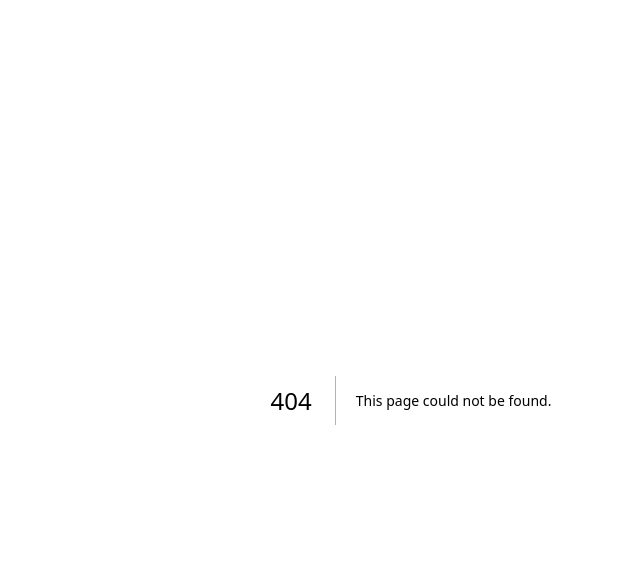
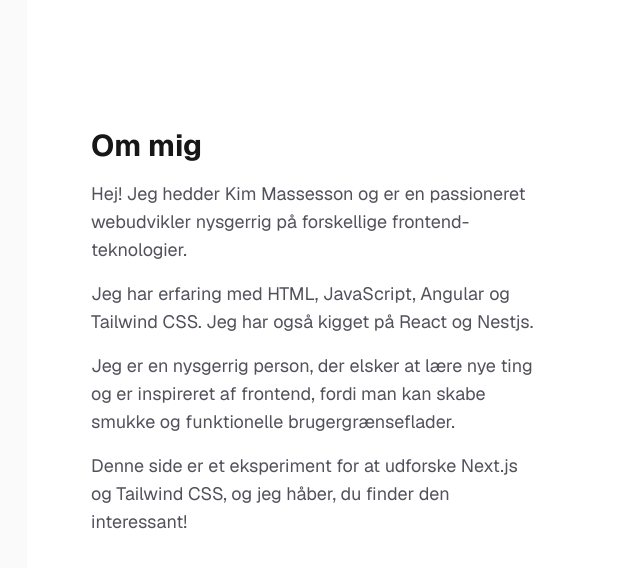
Before and after one commit to Kima4Tec/kimmassesson, a Next.js app: page /about in a window 1280 px wide. Before the commit this address had no page. Shown: the top 568 px of the page, without its empty margins (229-869 px from the left). Built offline with nearby package versions, Linux system fonts and the light colour scheme.

Commit message:
About-page-created

```diff
--- /dev/null
+++ b/app/about/page.tsx
@@ -0,0 +1,26 @@
+export default function About() {
+  return (
+    <div className="flex min-h-screen items-center justify-center bg-zinc-50 font-sans dark:bg-black">
+      <main className="flex min-h-screen w-full max-w-3xl flex-col items-center gap-4 py-32 px-16 bg-white dark:bg-black sm:items-start">
+        <h1 className="text-3xl font-bold">Om mig</h1>
+        <p className="max-w-md text-lg text-zinc-600 dark:text-zinc-400">
+          Hej! Jeg hedder Kim Massesson og er en passioneret webudvikler
+          nysgerrig på forskellige frontend-teknologier.
+        </p>
+        <p className="max-w-md text-lg text-zinc-600 dark:text-zinc-400">
+          Jeg har erfaring med HTML, JavaScript, Angular og Tailwind CSS. Jeg
+          har også kigget på React og Nestjs.
+        </p>
+        <p className="max-w-md text-lg text-zinc-600 dark:text-zinc-400">
+          Jeg er en nysgerrig person, der elsker at lære nye ting og er
+          inspireret af frontend, fordi man kan skabe smukke og funktionelle
+          brugergrænseflader.
+        </p>
+        <p className="max-w-md text-lg text-zinc-600 dark:text-zinc-400">
+          Denne side er et eksperiment for at udforske Next.js og Tailwind CSS,
+          og jeg håber, du finder den interessant!
+        </p>
+      </main>
+    </div>
+  );
+}
--- a/app/page.tsx
+++ b/app/page.tsx
@@ -1,10 +1,12 @@
-import Image from "next/image";
+import Link from "next/link";
 
 export default function Home() {
   return (
     <div className="flex min-h-screen items-center justify-center bg-zinc-50 font-sans dark:bg-black">
       <main className="flex min-h-screen w-full max-w-3xl flex-col items-center justify-between py-32 px-16 bg-white dark:bg-black sm:items-start">
 Kim Massessons hjemmeside
+
+<Link href="/about">Om mig</Link>
       </main>
     </div>
   );
```
